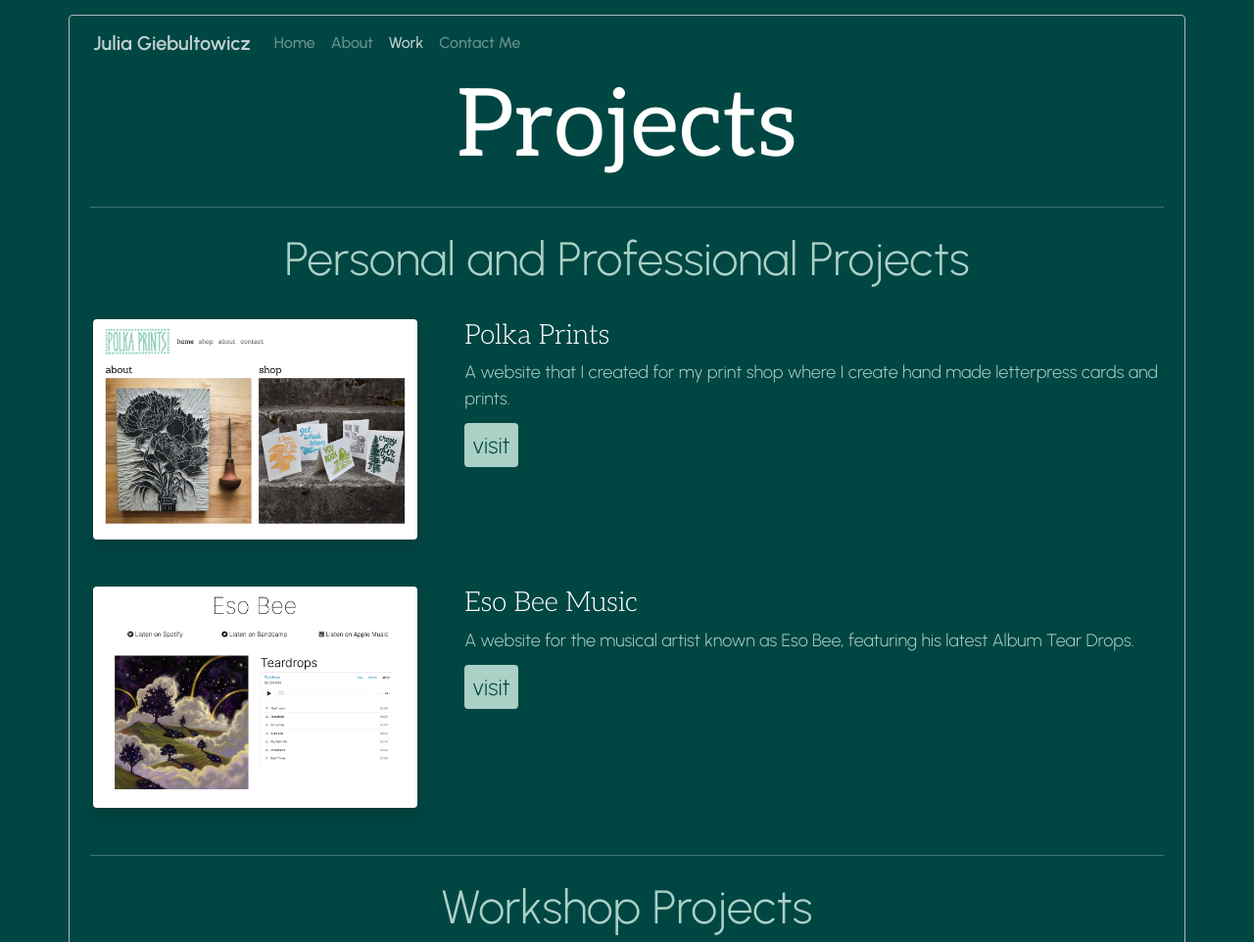
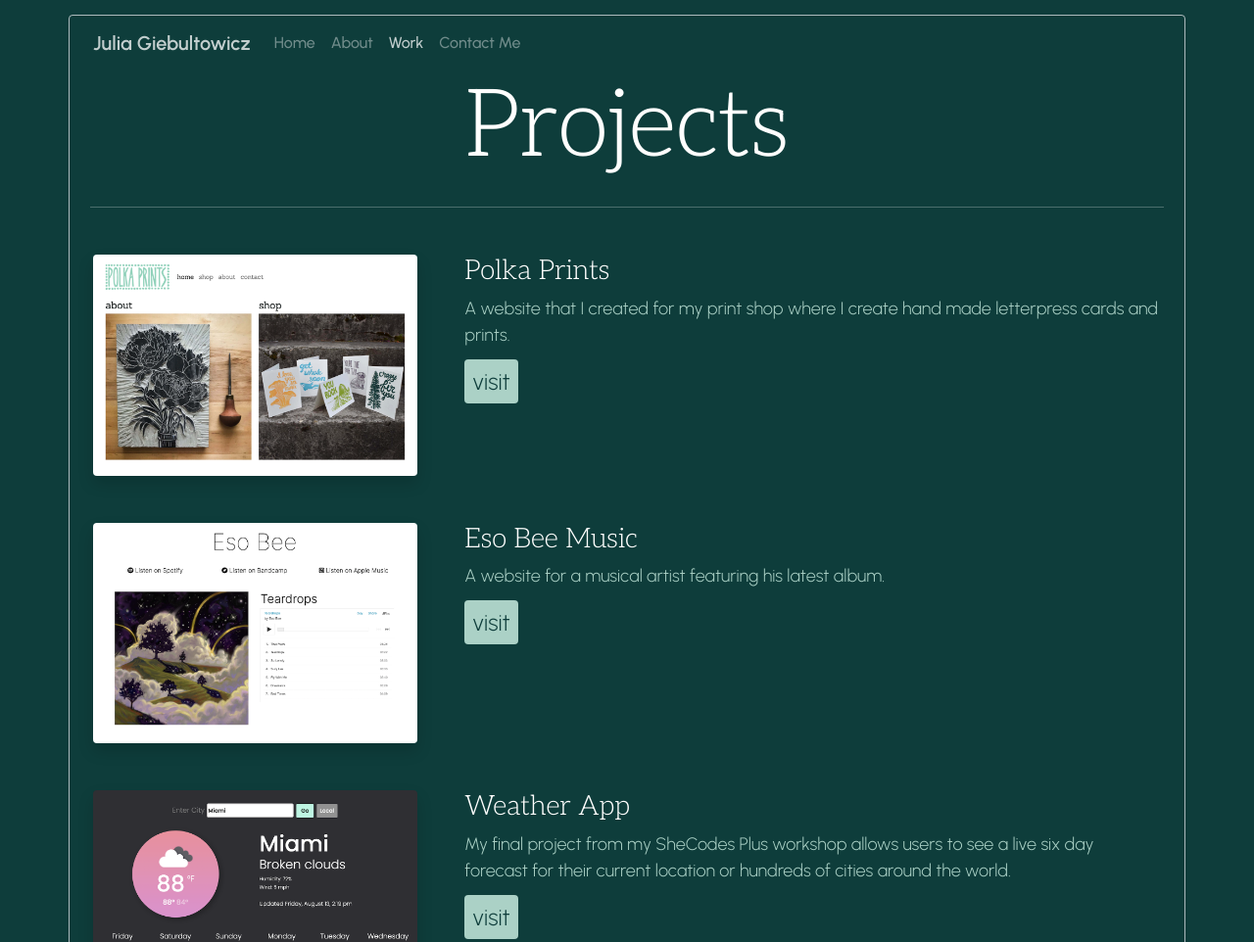
Before and after one commit to gabibble/portfolio, a plain HTML site: page work.html in a window 1280 px wide. Shown: the top 962 px of the page at 98% size. Drawn offline with nearby package versions, Linux system fonts and the light colour scheme; a web font is replaced by a local one.

Commit message:
style updates

```diff
--- a/src/styles.css
+++ b/src/styles.css
@@ -1,5 +1,5 @@
 :root {
-  --bg-color: #004643;
+  --bg-color: #0e3d3b;
   --heading-color: #fffffe;
   --heading75: #e1e2e7c2;
   --text-color: #abd1c6;
@@ -15,7 +15,7 @@ body {
 
 h1 {
   color: var(--heading-color);
-  font-weight: 400;
+  font-weight: 300;
   font-size: 96px;
   text-align: center;
   font-family: "Aleo";
--- a/work.html
+++ b/work.html
@@ -66,10 +66,6 @@
 
       <h1>Projects</h1>
       <hr />
-
-      <h2>Personal and Professional Projects</h2>
-
-
       <div class="row">
         <div class="col-sm-4 p-4">
           <div class="img-frame">
@@ -104,17 +100,12 @@
         <div class="col-sm-8 p-4">
           <h3>Eso Bee Music</h3>
           <p>
-           A website for the musical artist known as Eso Bee, featuring his latest Album Tear Drops.
+           A website for a musical artist featuring his latest album.
           </p>
           <a href="https://www.esobeemusic.com/" class="visit" target="_blank">visit</a>
         </div>
       </div>
 
-
-
-      <hr />
-
-      <h2>Workshop Projects</h2>
 
       <div class="row">
         <div class="col-sm-4 p-4">
```
